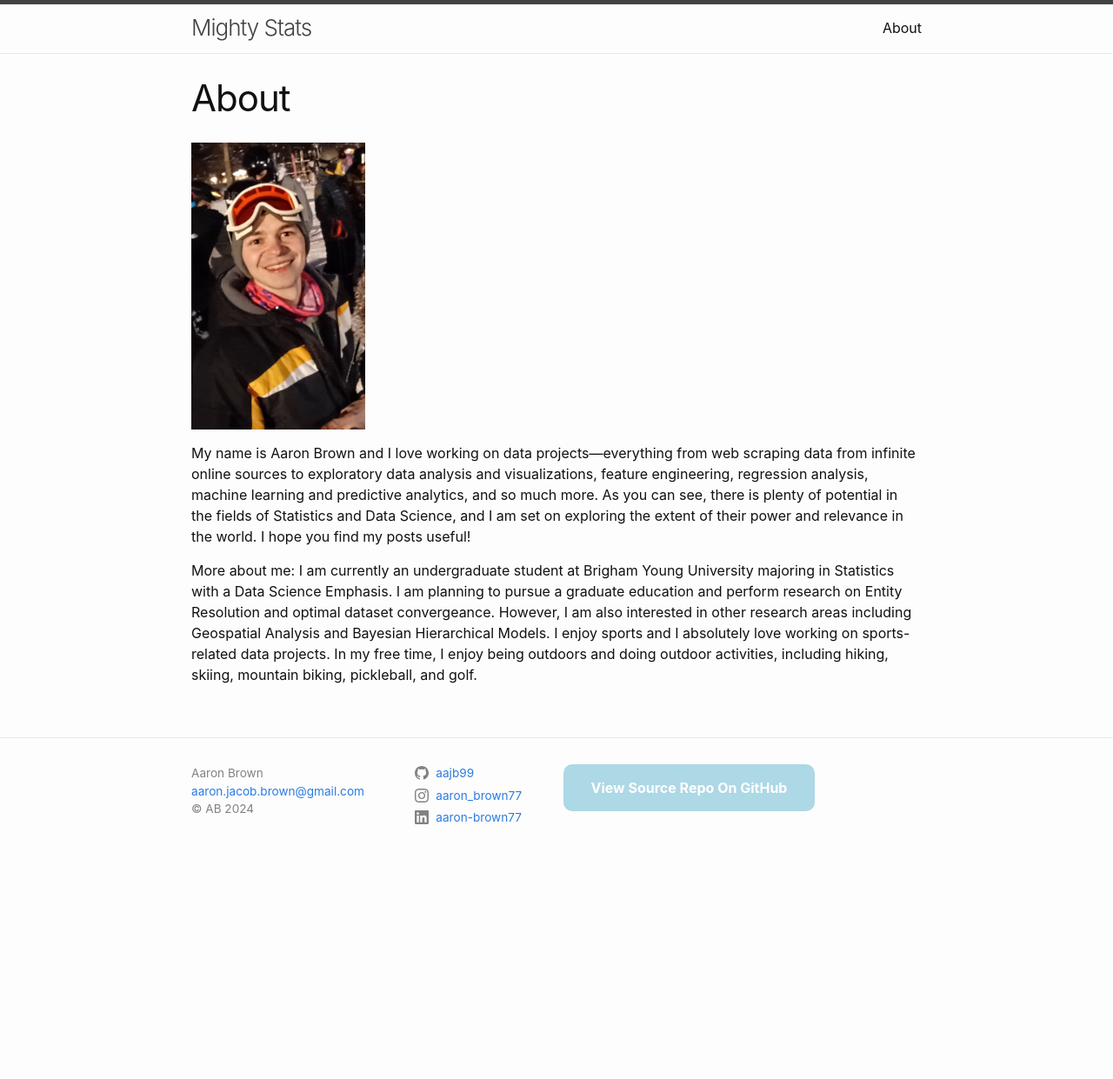
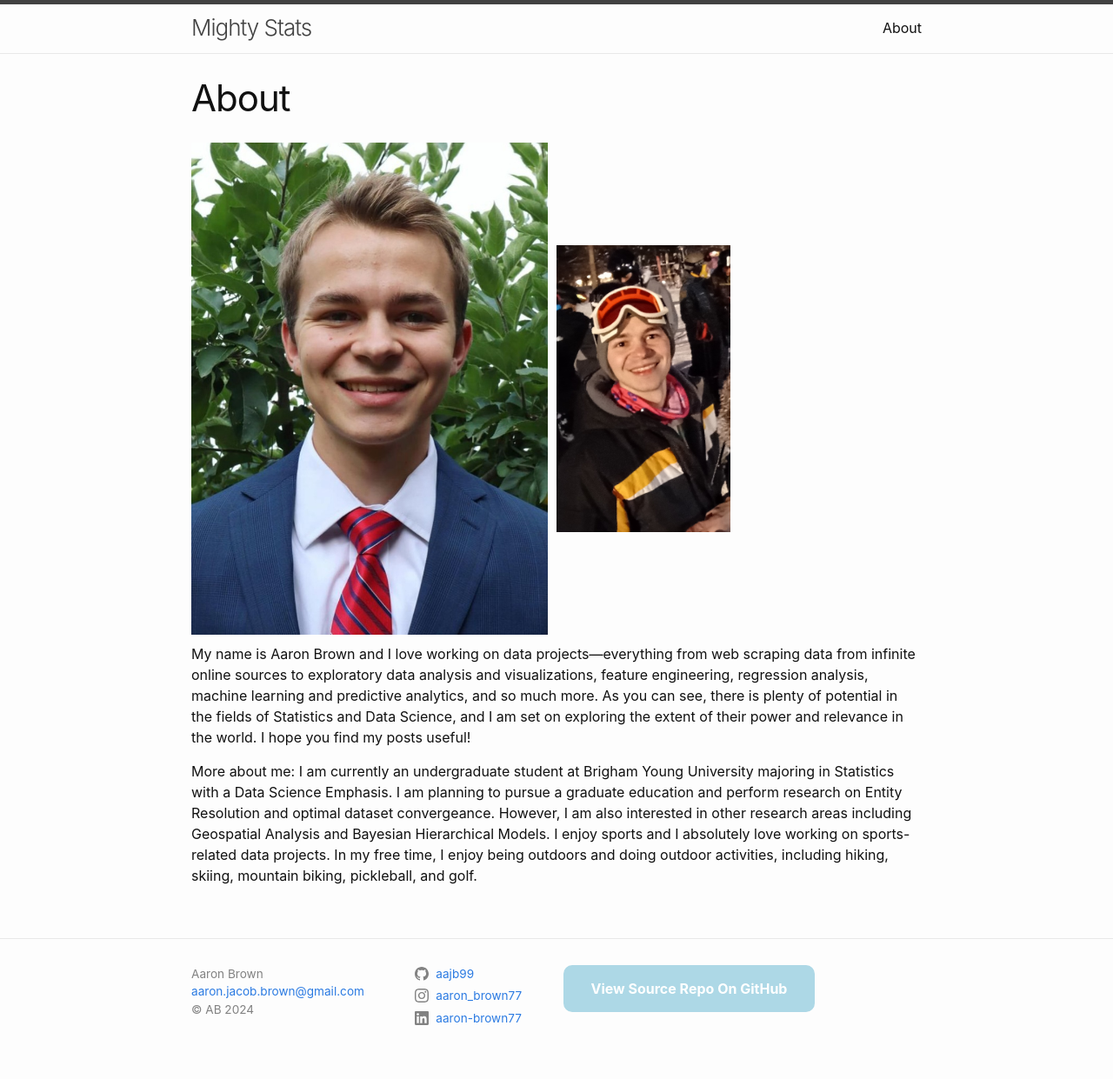
Before and after one commit to aajb99/aajb99.github.io, a Jekyll site: the page built from about.markdown, in a window 1280 px wide. Shown: the whole page at 87% size. Built offline with Jekyll 4.4.1, drawn with Linux system fonts in a browser that asks for light colours; before the commit the page ends 1011 px from its top, so only the background shows below that.

Commit message:
About profile edits

```diff
--- a/about.markdown
+++ b/about.markdown
@@ -4,7 +4,31 @@ title: About
 permalink: /about/
 ---
 
-<img src="{{site.url}}/{{site.baseurl}}/assets/images/ski_profile.jpg" alt="" style="width:200px;"/>
+<head>
+    <meta charset="UTF-8">
+    <meta name="viewport" content="width=device-width, initial-scale=1.0">
+    <style>
+        .image-container {
+            display: inline-block; /* or use "flex" for a flexible layout */
+            margin-right: 5px; /* Optional margin between images */
+            margin-bottom: 10px; /* bottom margins */
+        }
+
+        img {
+            width: 410px; /* Set the width of your images */
+            height: auto; /* Maintain aspect ratio */
+        }
+    </style>
+    <title>Side-by-Side Images</title>
+</head>
+<body>
+    <div class='image-container'>
+        <img src="{{site.url}}/{{site.baseurl}}/assets/images/main_profile.jpg" alt="">
+    </div>
+    <div class='image-container'>
+        <img src="{{site.url}}/{{site.baseurl}}/assets/images/ski_profile.jpg" alt="" style="width:200px;"/>
+    </div>
+</body>
 
 My name is Aaron Brown and I love working on data projects—everything from web scraping data from infinite online sources to exploratory data analysis and visualizations, feature engineering, regression analysis, machine learning and predictive analytics, and so much more. As you can see, there is plenty of potential in the fields of Statistics and Data Science, and I am set on exploring the extent of their power and relevance in the world. I hope you find my posts useful!
 
```
Also changed, not shown: assets/images/main_profile.jpg (added).
